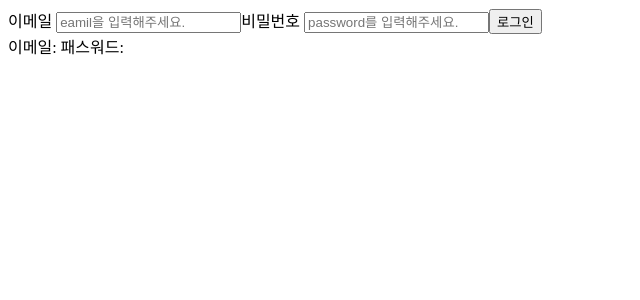
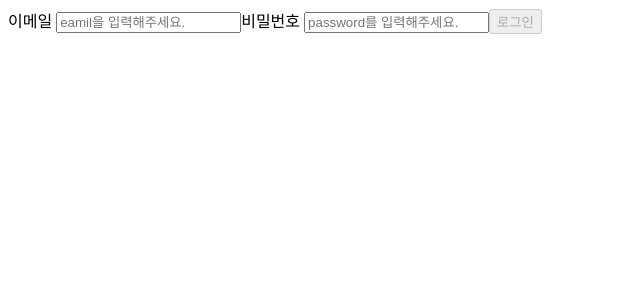
Before and after one commit to syeon2565/wanted-pre-onboarding-challenge-fe-1, a React (Create React App) app: page /auth/login in a window 1280 px wide. Shown: the top 300 px of the page, without its empty margins (0-640 px from the left). Built offline with nearby package versions, Linux system fonts and the light colour scheme.

Commit message:
feat: Login validation

```diff
--- a/src/pages/Login.js
+++ b/src/pages/Login.js
@@ -2,6 +2,10 @@ import React, { useState } from "react";
 import axios from "axios";
 
 const Login = () => {
+  const [btnDisabled, setBtnDisabled] = useState(true);
+  const emailRegex = /^[a-zA-Z0-9+-_.]+@[a-zA-Z0-9-]+.[a-zA-Z0-9-.]+$/;
+  const pwdRegex = /^(?=.*[A-Za-z])(?=.*\d)[A-Za-z\d]{8,}$/;
+
   const [inputs, setInputs] = useState({
     name: "",
     password: "",
@@ -14,8 +18,13 @@ const Login = () => {
       ...inputs,
       [name]: value,
     });
+    checkReg();
   };
 
+  const checkReg = () => {
+    if (pwdRegex.test(password) && emailRegex.test(email))
+      setBtnDisabled(false);
+  };
   const onSubmit = (e) => {
     axios
       .post("http://localhost:8080/users/login", {
@@ -27,7 +36,7 @@ const Login = () => {
         localStorage.setItem("token", res.data.token);
       })
       .catch((err) => {
-        alert("다시 한번 입력해주세요.");
+        alert(err.details);
       });
     e.preventDefault();
   };
@@ -53,10 +62,10 @@ const Login = () => {
           onChange={onChange}
           placeholder="password를 입력해주세요."
         />
-        <button type="submit">로그인</button>
+        <button type="submit" disabled={btnDisabled}>
+          로그인
+        </button>
       </form>
-      이메일:
-      {email} 패스워드: {password}
     </>
   );
 };
```
